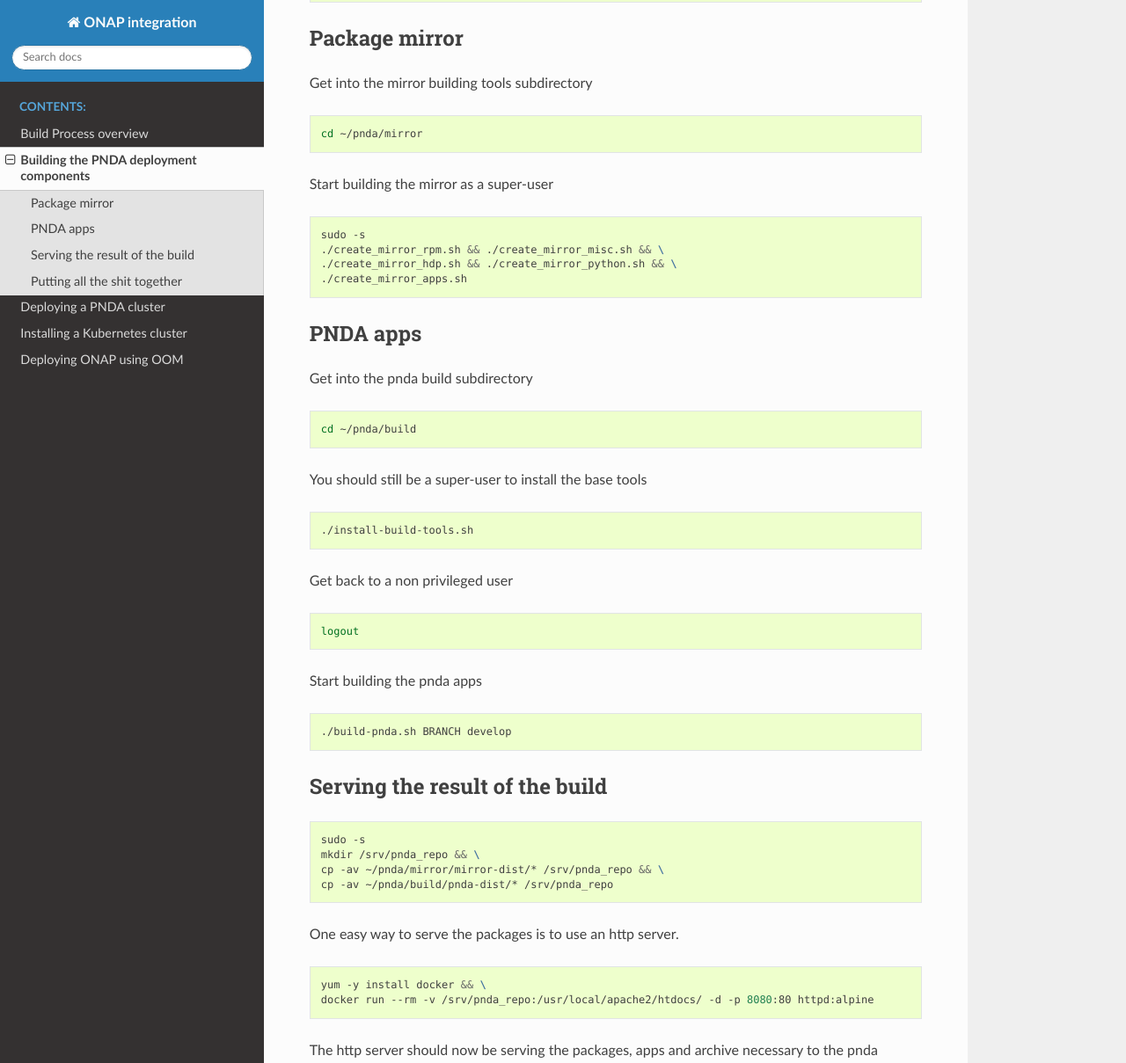
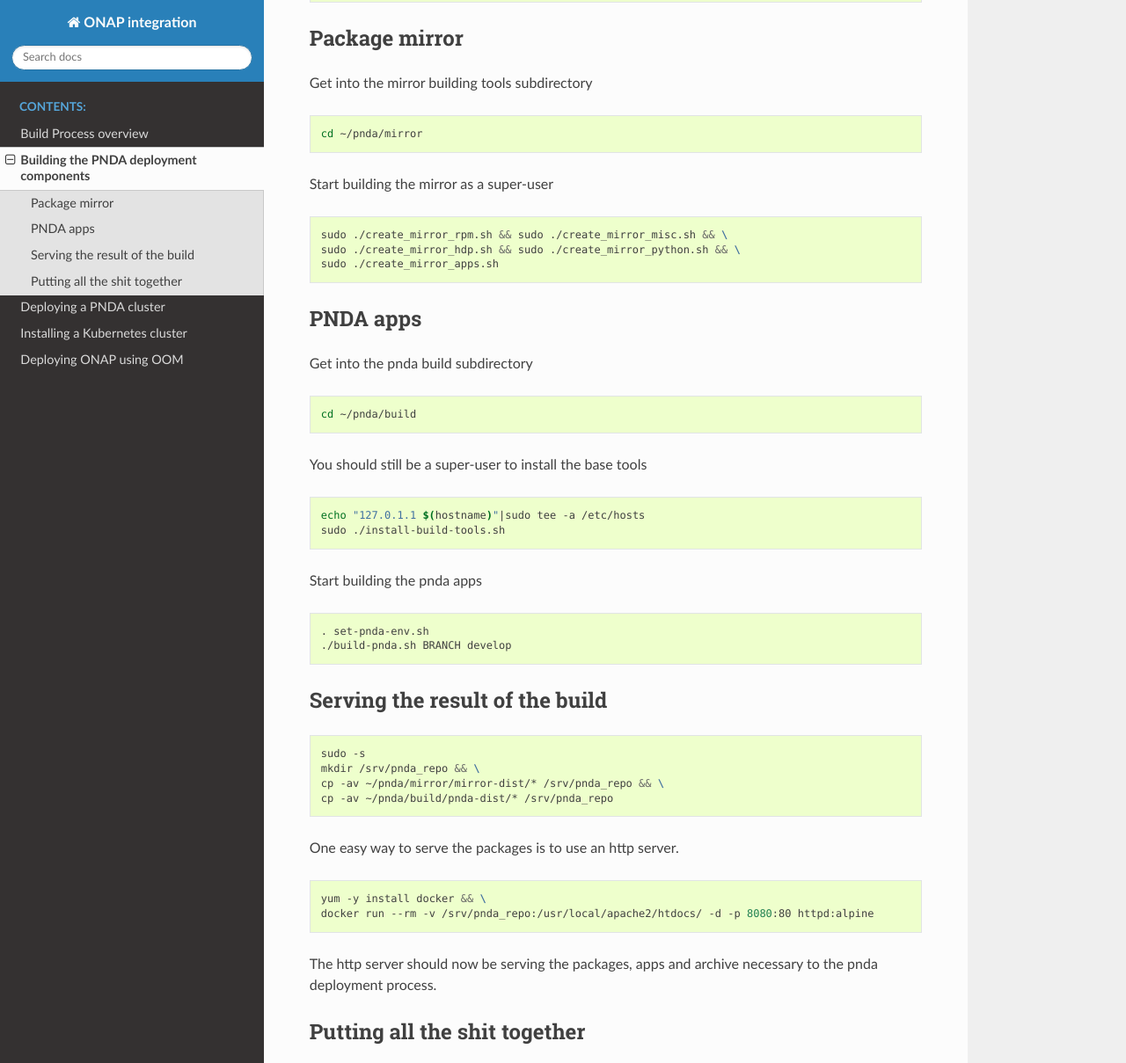
Before and after one commit to krickwix/onap-integration, a Sphinx documentation site: the page built from doc/pndabuild.rst, in a window 1280 px wide and 1400 px high, scrolled down 664 px, cut to the strip 0-1209 px from the top of the window. Shown: the whole strip at 88% size. Built offline with Sphinx 7.4.7 and the Read the Docs theme 2.0.0, drawn with Linux system fonts in a browser that asks for light colours.

Commit message:
Documentation progress

```diff
--- a/doc/kubernetes.rst
+++ b/doc/kubernetes.rst
@@ -12,8 +12,10 @@ Install the cloudify manager
 
 .. code-block:: shell
 
+    sudo yum -y install wget
     wget http://repository.cloudifysource.org/cloudify/4.3.2/ga-release/cloudify-docker-manager-4.3.2ga.tar -O /tmp/cloudify-docker-manager-4.3.2ga.tar
     sudo docker load -i /tmp/cloudify-docker-manager-4.3.2ga.tar
+    sudo setenforce 0
     sudo docker run --name cfy_manager -d --restart unless-stopped -v /sys/fs/cgroup:/sys/fs/cgroup:ro --tmpfs /run --tmpfs /run/lock --security-opt seccomp:unconfined --cap-add SYS_ADMIN --network host docker-cfy-manager:latest
     myip=$(ip a |grep eth0|grep global|awk {'print $2'}|cut -d/ -f1)
 
--- a/doc/pndabuild.rst
+++ b/doc/pndabuild.rst
@@ -41,11 +41,9 @@ Start building the mirror as a super-user
 
 .. code-block:: shell
 
-   sudo -s
-   ./create_mirror_rpm.sh && ./create_mirror_misc.sh && \
-   ./create_mirror_hdp.sh && ./create_mirror_python.sh && \
-   ./create_mirror_apps.sh
-
+   sudo ./create_mirror_rpm.sh && sudo ./create_mirror_misc.sh && \
+   sudo ./create_mirror_hdp.sh && sudo ./create_mirror_python.sh && \
+   sudo ./create_mirror_apps.sh
 
 PNDA apps
 #########
@@ -60,18 +58,14 @@ You should still be a super-user to install the base tools
 
 .. code-block:: shell
 
-   ./install-build-tools.sh
-
-Get back to a non privileged user
-
-.. code-block:: shell
-
-   logout
+    echo "127.0.1.1 $(hostname)"|sudo tee -a /etc/hosts
+    sudo ./install-build-tools.sh
 
 Start building the pnda apps
 
 .. code-block:: shell
 
+   . set-pnda-env.sh
    ./build-pnda.sh BRANCH develop
 
 Serving the result of the build
```
